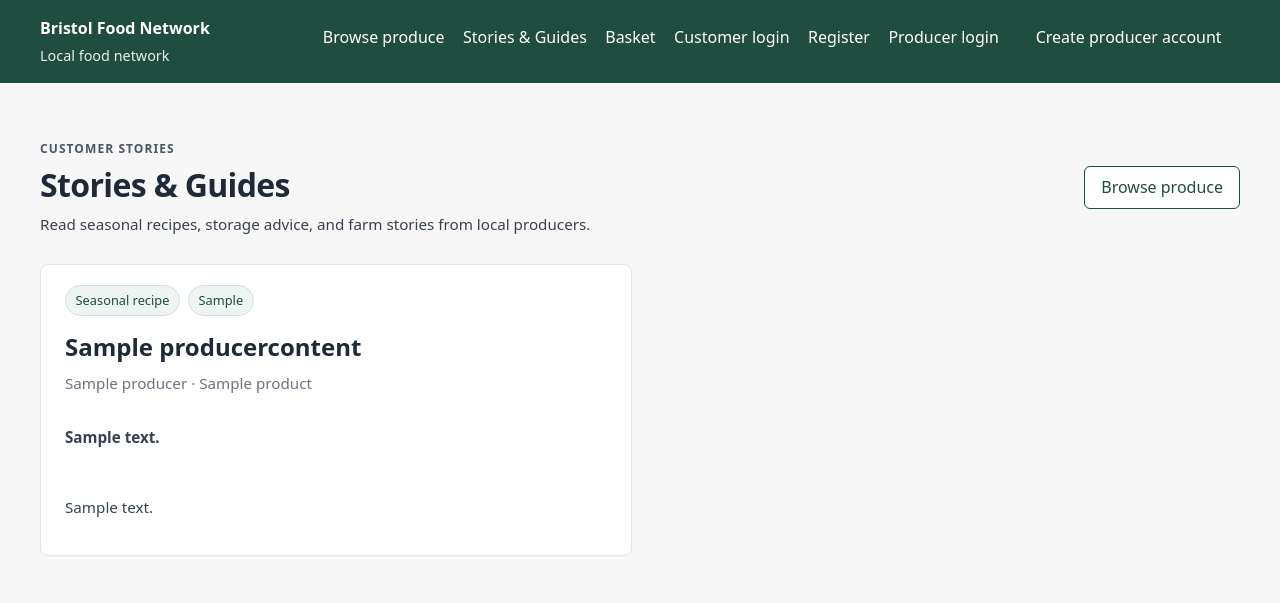
After one commit to FinlayRed/DESD, a Django app: page /customer/stories/ in a window 1280 px wide. The commit adds this page. Shown: the top 603 px of the page. Run offline with Django 5.2, Linux system fonts and the light colour scheme; tables that the repository leaves empty hold one stand-in row (values such as "Sample post").

Commit message:
Add customer view for producer stories

```diff
--- a/core/templates/core/base.html
+++ b/core/templates/core/base.html
@@ -648,6 +648,7 @@
                     {% endif %}
                 {% endif %}
                 <a href="{% url 'core:customer-product-list' %}">Browse produce</a>
+                <a href="{% url 'core:customer-content-list' %}">Stories & Guides</a>
                 <a href="{% url 'core:cart' %}">Basket</a>
                 {% if user.is_authenticated %}
                     {% if user.is_staff %}
--- /dev/null
+++ b/core/templates/core/customer_content_list.html
@@ -0,0 +1,45 @@
+{% extends "core/base.html" %}
+
+{% block title %}Stories & Guides{% endblock %}
+
+{% block content %}
+<div class="page-intro">
+    <div>
+        <div class="eyebrow">Customer stories</div>
+        <h1>Stories & Guides</h1>
+        <p>Read seasonal recipes, storage advice, and farm stories from local producers.</p>
+    </div>
+    <div class="chip-row">
+        <a class="btn secondary" href="{% url 'core:customer-product-list' %}">Browse produce</a>
+    </div>
+</div>
+
+{% if content_items %}
+    <section class="grid two">
+        {% for item in content_items %}
+            <article class="card stack">
+                <div>
+                    <div class="chip-row" style="margin-bottom: 0.75rem;">
+                        <span class="badge">{{ item.get_content_type_display }}</span>
+                        {% if item.season %}<span class="badge">{{ item.season }}</span>{% endif %}
+                    </div>
+                    <h2 style="margin: 0;">{{ item.title }}</h2>
+                    <p class="meta" style="margin: 0.35rem 0 0;">
+                        {{ item.producer.business_name }}{% if item.product %} · {{ item.product.name }}{% endif %}
+                    </p>
+                </div>
+
+                {% if item.summary %}
+                    <p><strong>{{ item.summary }}</strong></p>
+                {% endif %}
+                <div>{{ item.body|linebreaks }}</div>
+            </article>
+        {% endfor %}
+    </section>
+{% else %}
+    <article class="card stack" role="status">
+        <h2 style="margin-top: 0;">No stories or guides yet</h2>
+        <p class="meta">Published producer stories, recipes, and storage advice will appear here.</p>
+    </article>
+{% endif %}
+{% endblock %}
--- a/core/urls.py
+++ b/core/urls.py
@@ -3,6 +3,7 @@ from django.urls import path
 
 from .views import (
     CustomerLoginView,
+    CustomerContentListView,
     CustomerPasswordChangeView,
     CustomerProductBrowseView,
     CustomerProfileUpdateView,
@@ -51,6 +52,7 @@ app_name = "core"
 urlpatterns = [
     path("", HomeView.as_view(), name="home"),
     path("customer/products/", CustomerProductBrowseView.as_view(), name="customer-product-list"),
+    path("customer/stories/", CustomerContentListView.as_view(), name="customer-content-list"),
     path("customer/checkout/", CheckoutView.as_view(), name="customer-checkout"),
     path("customer/login/", CustomerLoginView.as_view(), name="customer-login"),
     path("customer/register/", CustomerRegisterView.as_view(), name="customer-register"),
--- a/core/views.py
+++ b/core/views.py
@@ -671,6 +671,19 @@ class CustomerProductBrowseView(ListView):
         return context
 
 
+class CustomerContentListView(ListView):
+    model = ProducerContent
+    template_name = "core/customer_content_list.html"
+    context_object_name = "content_items"
+
+    def get_queryset(self):
+        return (
+            ProducerContent.objects.filter(is_published=True)
+            .select_related("producer", "product")
+            .order_by("-updated_at", "title")
+        )
+
+
 class CustomerCheckoutView(TemplateView):
     template_name = "core/customer_checkout.html"
 
```
Also changed, not shown: core/tests.py (+38 -0 lines).
